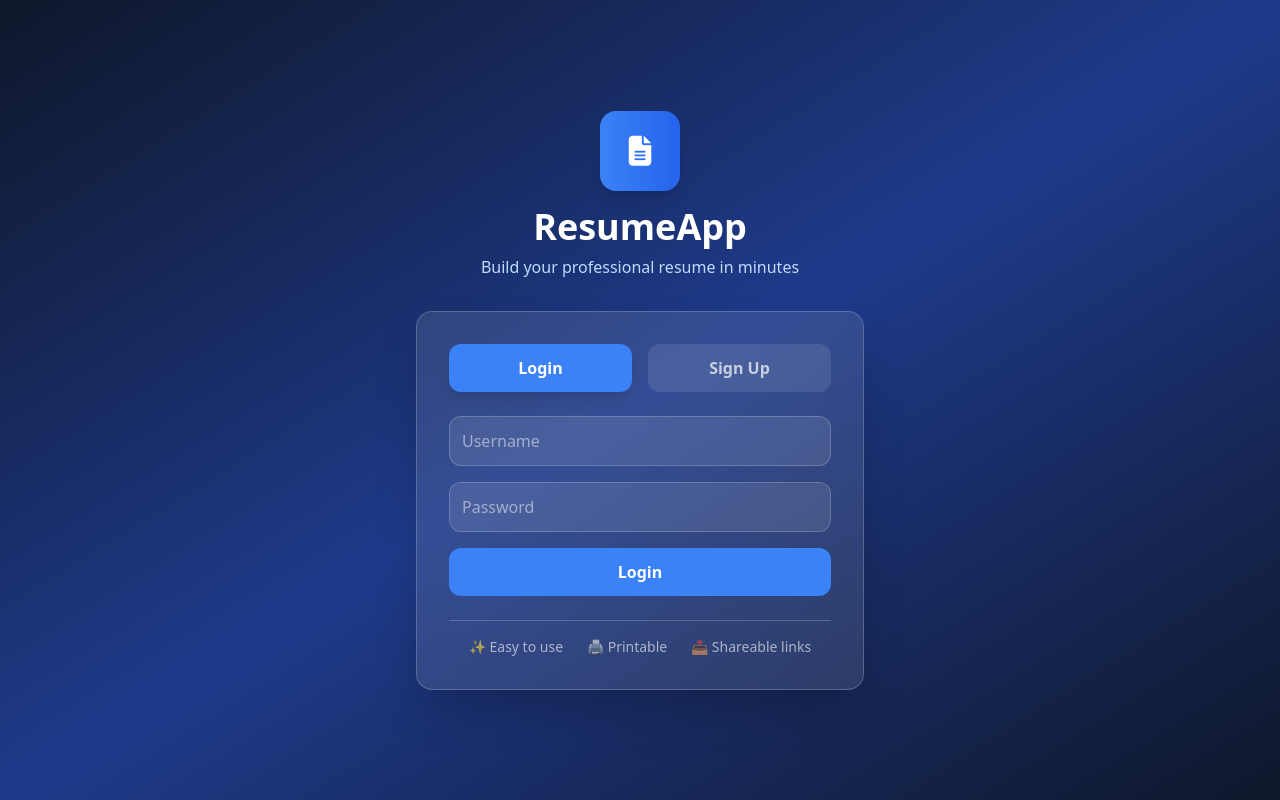
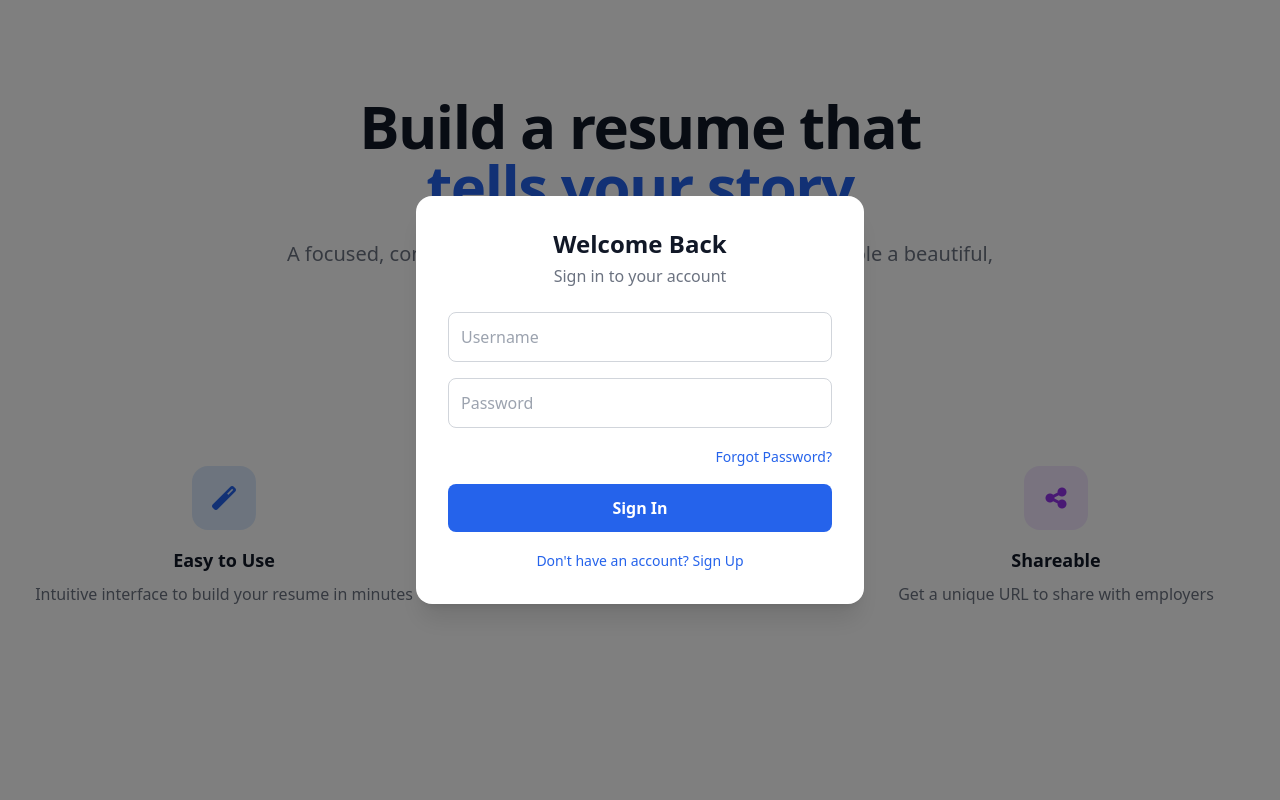
Before and after one commit to ubenkiff/ResumeApp, a React (Vite) app in the folder frontend/: page / in a window 1280 px wide. Built offline with nearby package versions, Linux system fonts and the light colour scheme.

Commit message:
Add forgot password feature

```diff
--- a/frontend/src/App.jsx
+++ b/frontend/src/App.jsx
@@ -4,13 +4,15 @@ import api from './api';
 import Dashboard from './Dashboard';
 import PublicView from './PublicView';
 import PrintableResume from './PrintableResume';
-
 function LoginPage({ onLogin }) {
   const [isLogin, setIsLogin] = useState(true);
   const [username, setUsername] = useState('');
   const [email, setEmail] = useState('');
   const [password, setPassword] = useState('');
   const [error, setError] = useState('');
+  const [showForgotPassword, setShowForgotPassword] = useState(false);
+  const [resetEmail, setResetEmail] = useState('');
+  const [resetMessage, setResetMessage] = useState('');
 
   const handleSubmit = async (e) => {
     e.preventDefault();
@@ -26,46 +28,140 @@ function LoginPage({ onLogin }) {
     }
   };
 
+  const handleForgotPassword = async (e) => {
+    e.preventDefault();
+    setError('');
+    setResetMessage('');
+    try {
+      const res = await api.post('/auth/forgot-password', { email: resetEmail });
+      setResetMessage('Password reset link sent to your email!');
+      setTimeout(() => {
+        setShowForgotPassword(false);
+        setResetEmail('');
+        setResetMessage('');
+      }, 3000);
+    } catch (err) {
+      setError(err.response?.data?.error || 'Email not found');
+    }
+  };
+
+  if (showForgotPassword) {
     return (
-    <div className="min-h-screen flex items-center justify-center p-4 bg-gradient-to-br from-slate-900 via-blue-900 to-slate-900">
-      <div className="w-full max-w-md">
-        {/* Logo Section */}
+      <div className="min-h-screen bg-white flex items-center justify-center p-4">
+        <div className="max-w-md w-full">
           <div className="text-center mb-8">
-          <div className="inline-flex items-center justify-center w-20 h-20 bg-gradient-to-r from-blue-500 to-blue-600 rounded-2xl shadow-lg mb-4">
-            <i className="fas fa-file-alt text-white text-3xl"></i>
+            <h1 className="text-3xl font-bold text-gray-900">Reset Password</h1>
+            <p className="text-gray-500 mt-2">Enter your email to receive a reset link</p>
           </div>
-          <h1 className="text-4xl font-bold text-white mb-2">ResumeApp</h1>
-          <p className="text-blue-200">Build your professional resume in minutes</p>
+          <div className="bg-white rounded-xl shadow-lg border border-gray-200 p-8">
+            {error && (
+              <div className="mb-4 p-3 bg-red-50 border border-red-200 rounded-lg text-red-600 text-sm">
+                {error}
+              </div>
+            )}
+            {resetMessage && (
+              <div className="mb-4 p-3 bg-green-50 border border-green-200 rounded-lg text-green-600 text-sm">
+                {resetMessage}
+              </div>
+            )}
+            <form onSubmit={handleForgotPassword}>
+              <input
+                type="email"
+                placeholder="Email address"
+                value={resetEmail}
+                onChange={(e) => setResetEmail(e.target.value)}
+                className="w-full p-3 border border-gray-300 rounded-lg mb-4 focus:ring-2 focus:ring-blue-500 focus:border-blue-500 outline-none"
+                required
+              />
+              <button
+                type="submit"
+                className="w-full bg-blue-600 hover:bg-blue-700 text-white py-3 rounded-lg font-semibold transition"
+              >
+                Send Reset Link
+              </button>
+            </form>
+            <button
+              onClick={() => setShowForgotPassword(false)}
+              className="w-full mt-4 text-gray-500 hover:text-gray-700 text-sm"
+            >
+              ← Back to Login
+            </button>
+          </div>
+        </div>
+      </div>
+    );
+  }
+
+  return (
+    <div className="min-h-screen bg-white">
+      <div className="max-w-7xl mx-auto px-4 sm:px-6 lg:px-8">
+        {/* Hero Section */}
+        <div className="py-16 md:py-24">
+          <div className="text-center">
+            <h1 className="text-4xl md:text-5xl lg:text-6xl font-bold text-gray-900 tracking-tight">
+              Build a resume that <br />
+              <span className="text-blue-600">tells your story</span>
+            </h1>
+            <p className="mt-6 text-xl text-gray-500 max-w-3xl mx-auto">
+              A focused, confidence-building tool for job-seekers to assemble a beautiful, shareable professional portfolio.
+            </p>
+
+            <div className="mt-10 flex justify-center gap-4">
+              <button
+                onClick={() => setIsLogin(false)}
+                className="px-8 py-3 bg-blue-600 text-white font-semibold rounded-lg hover:bg-blue-700 transition"
+              >
+                Get Started
+              </button>
+              <button
+                onClick={() => setIsLogin(true)}
+                className="px-8 py-3 bg-white text-gray-700 font-semibold rounded-lg border border-gray-300 hover:bg-gray-50 transition"
+              >
+                Sign In
+              </button>
+            </div>
           </div>
 
-        {/* Form Card */}
-        <div className="bg-white/10 backdrop-blur-lg rounded-2xl shadow-2xl p-8 border border-white/20">
-          {/* Tabs */}
-          <div className="flex gap-4 mb-6">
-            <button
-              onClick={() => setIsLogin(true)}
-              className={`flex-1 py-3 rounded-xl font-semibold transition-all ${
-                isLogin
-                  ? 'bg-blue-500 text-white shadow-lg'
-                  : 'bg-white/10 text-white/70 hover:bg-white/20'
-              }`}
-            >
-              Login
-            </button>
-            <button
-              onClick={() => setIsLogin(false)}
-              className={`flex-1 py-3 rounded-xl font-semibold transition-all ${
-                !isLogin
-                  ? 'bg-blue-500 text-white shadow-lg'
-                  : 'bg-white/10 text-white/70 hover:bg-white/20'
-              }`}
-            >
-              Sign Up
-            </button>
+          {/* Features */}
+          <div className="mt-20 grid md:grid-cols-3 gap-8">
+            <div className="text-center">
+              <div className="w-16 h-16 bg-blue-100 rounded-2xl flex items-center justify-center mx-auto mb-4">
+                <i className="fas fa-magic text-blue-600 text-2xl"></i>
+              </div>
+              <h3 className="text-lg font-semibold text-gray-900">Easy to Use</h3>
+              <p className="mt-2 text-gray-500">Intuitive interface to build your resume in minutes</p>
+            </div>
+            <div className="text-center">
+              <div className="w-16 h-16 bg-green-100 rounded-2xl flex items-center justify-center mx-auto mb-4">
+                <i className="fas fa-print text-green-600 text-2xl"></i>
+              </div>
+              <h3 className="text-lg font-semibold text-gray-900">Printable</h3>
+              <p className="mt-2 text-gray-500">Download as PDF or print directly</p>
+            </div>
+            <div className="text-center">
+              <div className="w-16 h-16 bg-purple-100 rounded-2xl flex items-center justify-center mx-auto mb-4">
+                <i className="fas fa-share-alt text-purple-600 text-2xl"></i>
+              </div>
+              <h3 className="text-lg font-semibold text-gray-900">Shareable</h3>
+              <p className="mt-2 text-gray-500">Get a unique URL to share with employers</p>
+            </div>
+          </div>
+        </div>
+
+        {/* Login Modal */}
+        <div className="fixed inset-0 bg-black bg-opacity-50 flex items-center justify-center p-4 z-50">
+          <div className="bg-white rounded-2xl shadow-xl max-w-md w-full p-8">
+            <div className="text-center mb-6">
+              <h2 className="text-2xl font-bold text-gray-900">
+                {isLogin ? 'Welcome Back' : 'Create Account'}
+              </h2>
+              <p className="text-gray-500 mt-1">
+                {isLogin ? 'Sign in to your account' : 'Start building your resume'}
+              </p>
             </div>
 
             {error && (
-            <div className="mb-4 p-3 bg-red-500/20 border border-red-500 rounded-lg text-red-200 text-sm">
+              <div className="mb-4 p-3 bg-red-50 border border-red-200 rounded-lg text-red-600 text-sm">
                 {error}
               </div>
             )}
@@ -77,7 +173,7 @@ function LoginPage({ onLogin }) {
                   placeholder="Username"
                   value={username}
                   onChange={(e) => setUsername(e.target.value)}
-                className="w-full p-3 bg-white/10 border border-white/20 rounded-xl text-white placeholder-white/50 focus:border-blue-500 focus:outline-none transition"
+                  className="w-full p-3 border border-gray-300 rounded-lg focus:ring-2 focus:ring-blue-500 focus:border-blue-500 outline-none transition"
                   required
                 />
               </div>
@@ -89,7 +185,7 @@ function LoginPage({ onLogin }) {
                     placeholder="Email"
                     value={email}
                     onChange={(e) => setEmail(e.target.value)}
-                  className="w-full p-3 bg-white/10 border border-white/20 rounded-xl text-white placeholder-white/50 focus:border-blue-500 focus:outline-none transition"
+                    className="w-full p-3 border border-gray-300 rounded-lg focus:ring-2 focus:ring-blue-500 focus:border-blue-500 outline-none transition"
                     required
                   />
                 </div>
@@ -101,25 +197,39 @@ function LoginPage({ onLogin }) {
                   placeholder="Password"
                   value={password}
                   onChange={(e) => setPassword(e.target.value)}
-                className="w-full p-3 bg-white/10 border border-white/20 rounded-xl text-white placeholder-white/50 focus:border-blue-500 focus:outline-none transition"
+                  className="w-full p-3 border border-gray-300 rounded-lg focus:ring-2 focus:ring-blue-500 focus:border-blue-500 outline-none transition"
                   required
                 />
               </div>
 
+              {/* Forgot Password Link */}
+              {isLogin && (
+                <div className="text-right">
+                  <button
+                    type="button"
+                    onClick={() => setShowForgotPassword(true)}
+                    className="text-sm text-blue-600 hover:text-blue-700"
+                  >
+                    Forgot Password?
+                  </button>
+                </div>
+              )}
+
               <button
                 type="submit"
-              className="w-full bg-blue-500 hover:bg-blue-600 text-white py-3 rounded-xl font-semibold transition transform hover:scale-[1.02]"
+                className="w-full bg-blue-600 hover:bg-blue-700 text-white py-3 rounded-lg font-semibold transition"
               >
-              {isLogin ? 'Login' : 'Create Account'}
+                {isLogin ? 'Sign In' : 'Create Account'}
               </button>
             </form>
 
-          {/* Features */}
-          <div className="mt-6 pt-4 border-t border-white/20 text-center">
-            <div className="flex justify-center gap-6 text-sm text-white/60">
-              <span>✨ Easy to use</span>
-              <span>🖨️ Printable</span>
-              <span>📤 Shareable links</span>
+            <div className="mt-4 text-center">
+              <button
+                onClick={() => setIsLogin(!isLogin)}
+                className="text-blue-600 hover:text-blue-700 text-sm"
+              >
+                {isLogin ? "Don't have an account? Sign Up" : "Already have an account? Sign In"}
+              </button>
             </div>
           </div>
         </div>
@@ -131,6 +241,7 @@ function LoginPage({ onLogin }) {
 function App() {
   const [user, setUser] = useState(null);
   const [token, setToken] = useState(localStorage.getItem('token'));
+  const [showAuth, setShowAuth] = useState(!token);
 
   useEffect(() => {
     if (token) {
@@ -151,6 +262,7 @@ function App() {
     localStorage.removeItem('token');
     setToken(null);
     setUser(null);
+    setShowAuth(true);
   };
 
   if (!user) {
--- a/frontend/src/Dashboard.jsx
+++ b/frontend/src/Dashboard.jsx
@@ -60,34 +60,101 @@ function Dashboard({ user, onLogout }) {
 
   const renderContent = () => {
     if (loading) {
-      return <div className="text-white text-center py-8">Loading...</div>;
+      return (
+        <div className="flex items-center justify-center py-12">
+          <div className="text-gray-500 text-center">
+            <i className="fas fa-spinner fa-spin text-3xl mb-3"></i>
+            <p>Loading your data...</p>
+          </div>
+        </div>
+      );
     }
 
     switch (currentPage) {
       case 'dashboard':
         return (
           <div>
-            <h1 className="text-2xl font-bold text-white mb-4">Dashboard</h1>
-            <p className="text-slate-300 mb-6">Welcome back, {user?.username}!</p>
-            <div className="grid md:grid-cols-2 gap-4 mb-8">
-              <div className="bg-slate-700 p-6 rounded-xl">
-                <i className="fas fa-user text-blue-400 text-3xl mb-3"></i>
-                <h3 className="text-white font-semibold">Profile</h3>
-                <p className="text-slate-400 text-sm">Edit your personal information</p>
+            {/* Welcome Section */}
+            <div className="mb-8">
+              <h1 className="text-2xl font-bold text-gray-900 mb-2">Dashboard</h1>
+              <p className="text-gray-500">Welcome back, {user?.username}!</p>
+            </div>
+
+            {/* Stats Cards */}
+            <div className="grid md:grid-cols-2 lg:grid-cols-3 gap-6 mb-8">
+              <div className="bg-white rounded-xl shadow-sm border border-gray-200 p-6 hover:shadow-md transition">
+                <div className="flex items-center justify-between mb-4">
+                  <div className="w-12 h-12 bg-blue-100 rounded-lg flex items-center justify-center">
+                    <i className="fas fa-user text-blue-600 text-xl"></i>
+                  </div>
+                  <span className="text-2xl font-bold text-gray-800">1</span>
+                </div>
+                <h3 className="text-gray-900 font-semibold">Profile</h3>
+                <p className="text-gray-500 text-sm mt-1">Complete your personal information</p>
               </div>
-              <div className="bg-slate-700 p-6 rounded-xl">
-                <i className="fas fa-share-alt text-blue-400 text-3xl mb-3"></i>
-                <h3 className="text-white font-semibold">Share Your Resume</h3>
-                <p className="text-slate-400 text-sm break-all">/u/{user?.username}</p>
+
+              <div className="bg-white rounded-xl shadow-sm border border-gray-200 p-6 hover:shadow-md transition">
+                <div className="flex items-center justify-between mb-4">
+                  <div className="w-12 h-12 bg-green-100 rounded-lg flex items-center justify-center">
+                    <i className="fas fa-chart-line text-green-600 text-xl"></i>
+                  </div>
+                  <span className="text-2xl font-bold text-gray-800">{experience.length}</span>
+                </div>
+                <h3 className="text-gray-900 font-semibold">Work Experience</h3>
+                <p className="text-gray-500 text-sm mt-1">Add your professional journey</p>
+              </div>
+
+              <div className="bg-white rounded-xl shadow-sm border border-gray-200 p-6 hover:shadow-md transition">
+                <div className="flex items-center justify-between mb-4">
+                  <div className="w-12 h-12 bg-purple-100 rounded-lg flex items-center justify-center">
+                    <i className="fas fa-share-alt text-purple-600 text-xl"></i>
+                  </div>
+                  <span className="text-2xl font-bold text-gray-800">1</span>
+                </div>
+                <h3 className="text-gray-900 font-semibold">Share Your Resume</h3>
+                <p className="text-gray-500 text-sm break-all mt-1">
+                  /u/{user?.username}
+                </p>
               </div>
             </div>
-            <div className="flex flex-wrap gap-4 no-print">
-              <button onClick={() => window.open(`/view/${user?.username}`, '_blank')} className="bg-blue-600 hover:bg-blue-700 text-white px-6 py-3 rounded-lg flex items-center gap-2 transition">
+
+            {/* Action Buttons */}
+            <div className="flex flex-wrap gap-4 mb-8">
+              <button
+                onClick={() => window.open(`/view/${user?.username}`, '_blank')}
+                className="px-6 py-3 bg-blue-600 hover:bg-blue-700 text-white rounded-lg flex items-center gap-2 transition shadow-sm"
+              >
                 <i className="fas fa-eye"></i> View Public Portfolio
               </button>
-              <button onClick={() => window.open(`/resume/${user?.username}`, '_blank')} className="bg-green-600 hover:bg-green-700 text-white px-6 py-3 rounded-lg flex items-center gap-2 transition">
+              <button
+                onClick={() => window.open(`/resume/${user?.username}`, '_blank')}
+                className="px-6 py-3 bg-green-600 hover:bg-green-700 text-white rounded-lg flex items-center gap-2 transition shadow-sm"
+              >
                 <i className="fas fa-print"></i> View Printable Resume
               </button>
+              <button
+                onClick={() => {
+                  navigator.clipboard.writeText(`/u/${user?.username}`);
+                  alert('Link copied to clipboard!');
+                }}
+                className="px-6 py-3 bg-gray-600 hover:bg-gray-700 text-white rounded-lg flex items-center gap-2 transition shadow-sm"
+              >
+                <i className="fas fa-copy"></i> Copy Shareable Link
+              </button>
+            </div>
+
+            {/* Quick Tips */}
+            <div className="bg-blue-50 border border-blue-200 rounded-xl p-6">
+              <h3 className="text-blue-800 font-semibold mb-2 flex items-center gap-2">
+                <i className="fas fa-lightbulb text-yellow-500"></i> Quick Tips
+              </h3>
+              <ul className="text-gray-600 text-sm space-y-1">
+                <li>• Add your profile information to get started</li>
+                <li>• Upload a professional profile photo</li>
+                <li>• Add your work experience with key highlights</li>
+                <li>• List your skills and projects to showcase your expertise</li>
+                <li>• Share your public link with employers</li>
+              </ul>
             </div>
           </div>
         );
@@ -109,23 +176,42 @@ function Dashboard({ user, onLogout }) {
   };
 
   return (
-    <div className="min-h-screen bg-slate-900 flex">
-      <div className="w-64 bg-slate-800 shadow-md">
-        <div className="p-4 border-b border-slate-700"><h1 className="text-xl font-bold text-white">ResumeApp</h1></div>
+    <div className="min-h-screen bg-gray-50 flex">
+      {/* Sidebar - Dark */}
+      <div className="w-64 bg-gray-900 shadow-lg">
+        <div className="p-6 border-b border-gray-800">
+          <h1 className="text-xl font-bold text-white">ResumeApp</h1>
+        </div>
         <nav className="p-4">
           {menuItems.map((item) => (
-            <button key={item.id} onClick={() => setCurrentPage(item.id)} className={`w-full flex items-center px-4 py-3 rounded-lg mb-1 transition-colors ${currentPage === item.id ? 'bg-blue-600 text-white' : 'text-slate-300 hover:bg-slate-700 hover:text-white'}`}>
-              <i className={`${item.icon} w-5 mr-3`}></i>{item.name}
+            <button
+              key={item.id}
+              onClick={() => setCurrentPage(item.id)}
+              className={`w-full flex items-center px-4 py-3 rounded-lg mb-1 transition-colors ${
+                currentPage === item.id
+                  ? 'bg-blue-600 text-white'
+                  : 'text-gray-300 hover:bg-gray-800 hover:text-white'
+              }`}
+            >
+              <i className={`${item.icon} w-5 mr-3`}></i>
+              {item.name}
             </button>
           ))}
         </nav>
-        <div className="absolute bottom-0 w-64 p-4 border-t border-slate-700">
-          <button onClick={onLogout} className="block w-full text-left text-slate-400 hover:text-white py-2">
+        <div className="absolute bottom-0 w-64 p-4 border-t border-gray-800">
+          <button
+            onClick={onLogout}
+            className="block w-full text-left text-gray-400 hover:text-white py-2 transition"
+          >
             <i className="fas fa-sign-out-alt w-5 mr-3"></i> Logout
           </button>
         </div>
       </div>
-      <div className="flex-1 p-8 overflow-auto">{renderContent()}</div>
+
+      {/* Main Content - White Background */}
+      <div className="flex-1 p-8 overflow-auto bg-gray-50">
+        {renderContent()}
+      </div>
     </div>
   );
 }
```
Also changed, not shown: 8 other files (tests, documents, lock files or other folders). Lines whose indentation alone changed are shown as unchanged.
